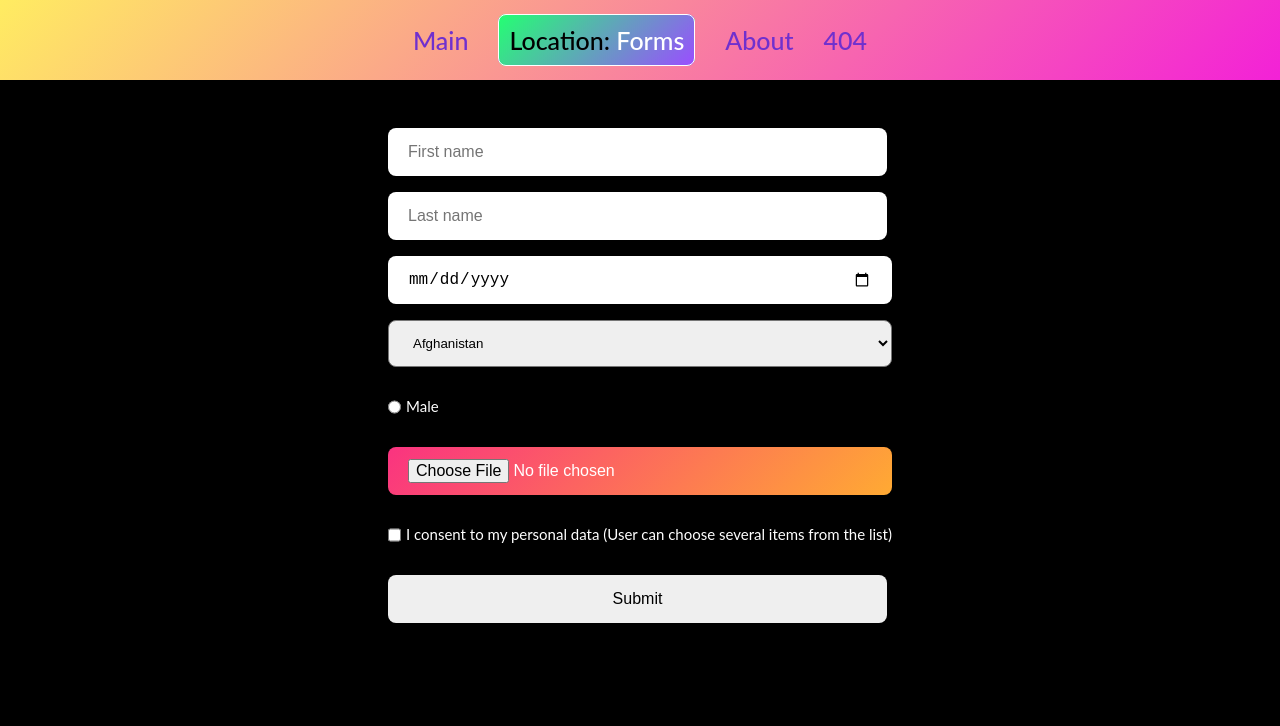
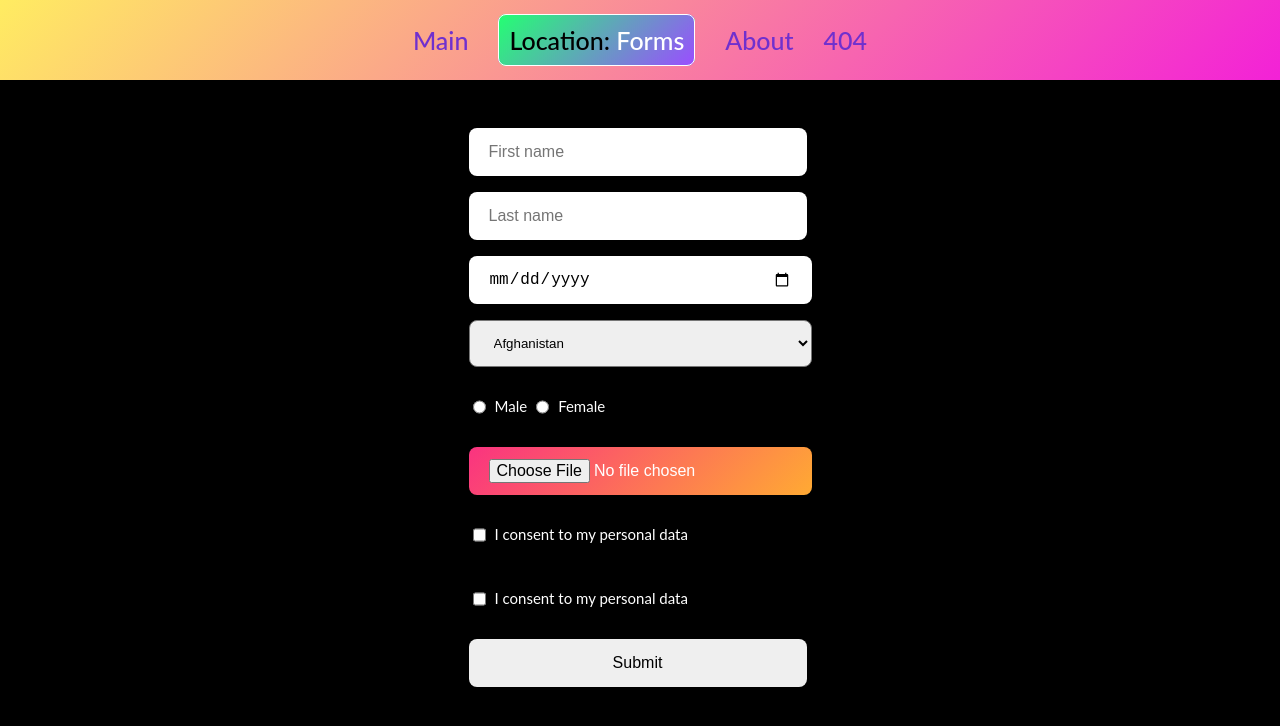
Before and after one commit to ekater1na/react-2023q1, a React (Vite) app: page /forms in a window 1280 px wide. Shown: the top 726 px of the page. Built offline with nearby package versions, Linux system fonts and the light colour scheme.

Commit message:
feat: update radio and checkbox inputs

```diff
--- a/src/components/Form/Form.scss
+++ b/src/components/Form/Form.scss
@@ -21,6 +21,15 @@
       margin: 8px 0;
       background: linear-gradient(-45deg, #fa3, #fa3380);
     }
+
+    &[type='radio'] {
+      width: 100%;
+      margin: 8px 4px;
+    }
+
+    &[type='checkbox'] {
+      margin: 8px 4px;
+    }
   }
 
   select {
@@ -33,5 +42,6 @@
   .field-row {
     display: flex;
     align-items: center;
+    gap: 5px;
   }
 }
--- a/src/components/Form/Form.tsx
+++ b/src/components/Form/Form.tsx
@@ -78,15 +78,23 @@ class Form extends Component<FormProps, FormState> {
           ))}
         </select>
         <div className="field-row">
-          <input type="radio" id="sex" ref={this.sex} placeholder="Sex" />
-          <label htmlFor="sex">Male</label>
+          <div className="field-row">
+            <input type="radio" id="sex" ref={this.sex} placeholder="Sex" name="sex" />
+            <label htmlFor="sex">Male</label>
+          </div>
+          <div className="field-row">
+            <input type="radio" id="sex" ref={this.sex} placeholder="Sex" name="sex" />
+            <label htmlFor="sex">Female</label>
+          </div>
         </div>
         <input type="file" ref={this.photo} placeholder="Photo" />
         <div className="field-row">
           <input type="checkbox" id="agreement" ref={this.agreement} placeholder="agreement" />
-          <label htmlFor="agreement">
-            I consent to my personal data (User can choose several items from the list)
-          </label>
+          <label htmlFor="agreement">I consent to my personal data</label>
+        </div>
+        <div className="field-row">
+          <input type="checkbox" id="agreement" ref={this.agreement} placeholder="agreement" />
+          <label htmlFor="agreement">I consent to my personal data</label>
         </div>
         <input type="submit" value="Submit" />
       </form>
```
